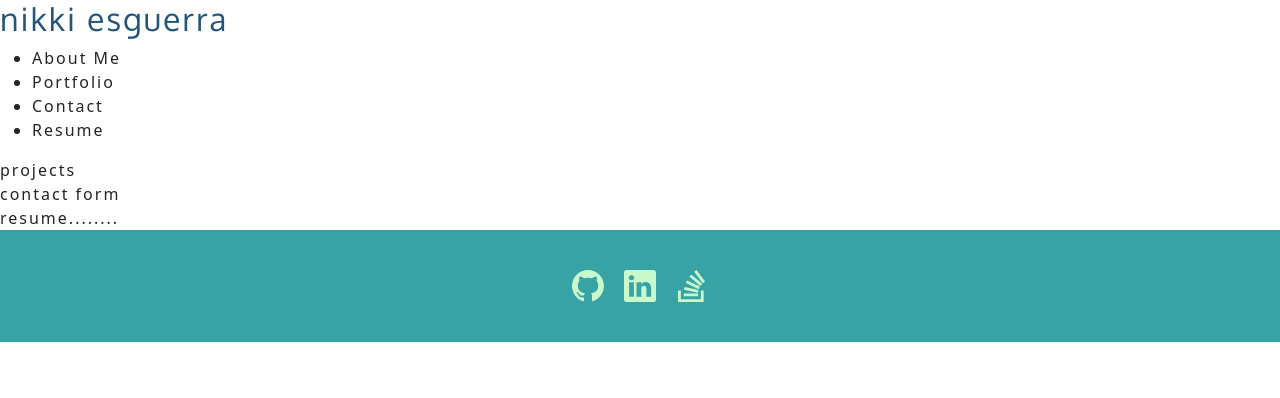
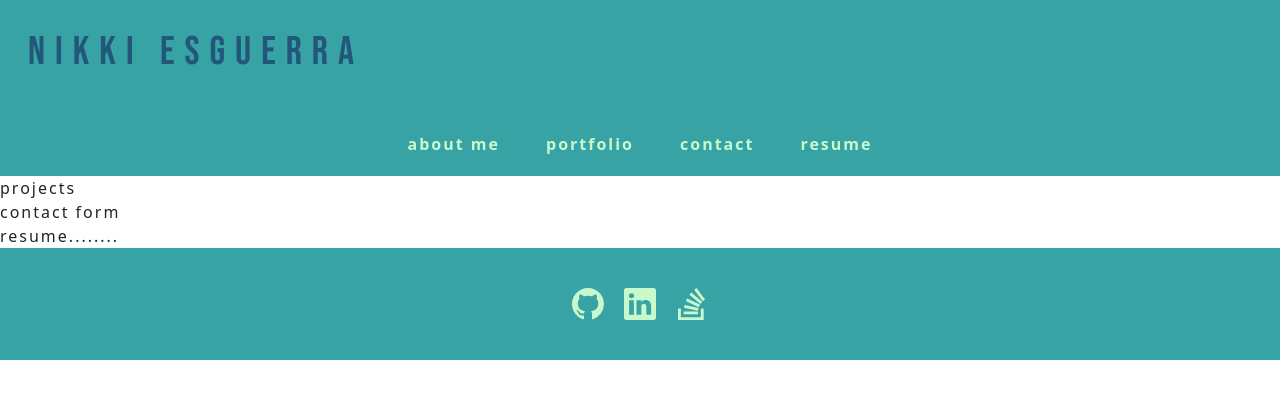
Before and after one commit to desguerra/react-portfolio-demo, a React (Create React App) app: page / in a window 1280 px wide. Shown: the top 398 px of the page. Built offline with nearby package versions, Linux system fonts and the light colour scheme.

Commit message:
add styles to header and nav component

```diff
--- a/src/components/Header/index.js
+++ b/src/components/Header/index.js
@@ -4,7 +4,7 @@ import Navigation from '../Navigation';
 function Header() {
   return (
     <header>
-      <h2>nikki esguerra</h2>
+      <h1>nikki esguerra</h1>
       <Navigation />
     </header>
   );
--- a/src/components/Navigation/index.js
+++ b/src/components/Navigation/index.js
@@ -3,18 +3,26 @@ import React from 'react';
 function Navigation() {
   return (
     <nav>
-      <ul>
-        <li>
-          About Me
+      <ul className='nav justify-content-center'>
+        <li className='nav-item mx-2'>
+          <a href='#' className='nav-link navlink'>
+              about me
+          </a>
         </li>
-        <li>
-          Portfolio
+        <li className='nav-item mx-2'>
+          <a href='#' className='nav-link navlink'>
+              portfolio
+          </a>
         </li>
-        <li>
-          Contact
+        <li className='nav-item mx-2'>
+          <a href='#' className='nav-link navlink'>
+              contact
+          </a>
         </li>
-        <li>
-          Resume
+        <li className='nav-item mx-2'>
+          <a href='#' className='nav-link navlink'>
+              resume
+          </a>
         </li>
       </ul>
     </nav>
--- a/src/index.css
+++ b/src/index.css
@@ -64,6 +64,34 @@ a:hover {
     font-weight: bold;
 }
 
+header {
+  background-color: var(--light-dark);
+}
+
+header h1 {
+  padding: 0.7em;
+}
+
+nav ul {
+  padding: 15px 0;
+}
+
+nav ul li .navlink,
+nav ul li .navlink:active,
+nav ul li .navlink:focus {
+  color: var(--primary);
+  text-decoration: none;
+  padding: 5px 15px;
+  font-weight: bold;
+}
+
+nav ul li .navlink:hover {
+  color: var(--primary);
+  text-decoration: wavy underline;
+  -webkit-text-decoration: wavy underline;
+  font-weight: bold;
+}
+
 p {
     font-size: 1.2rem;
 }
```
